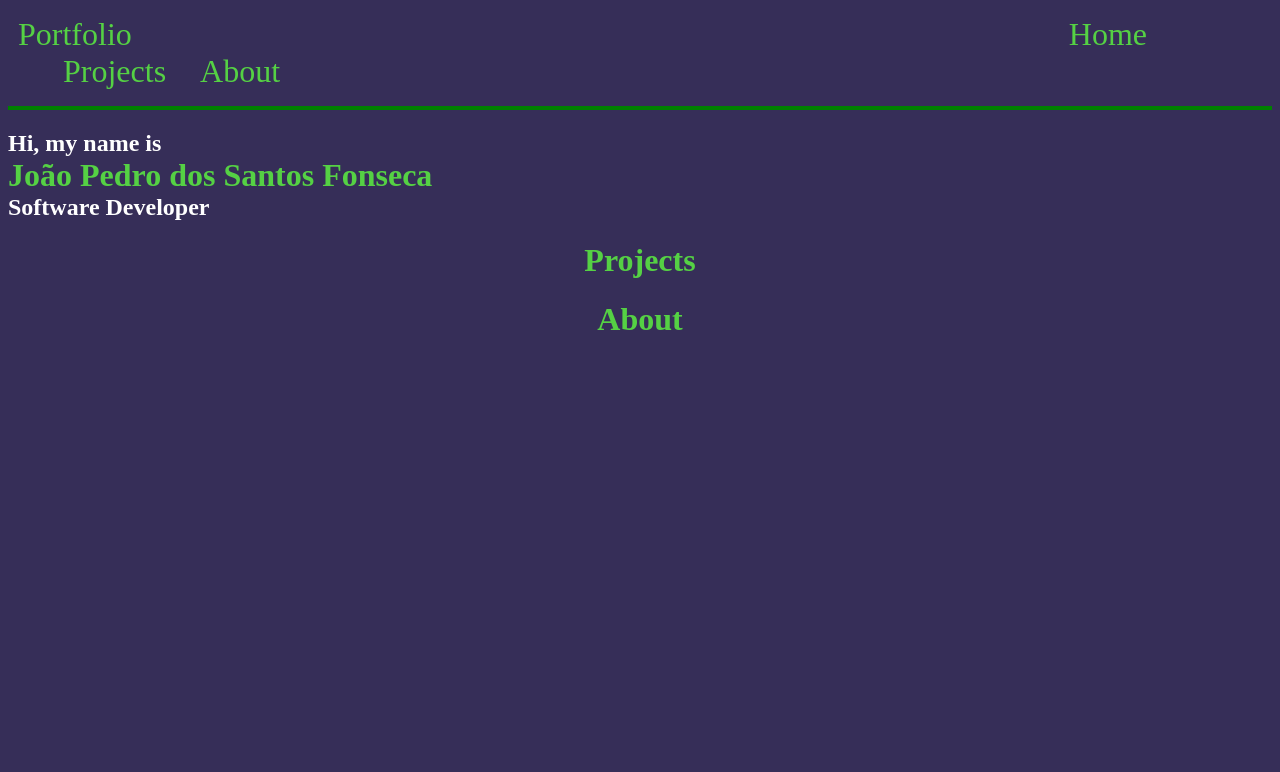
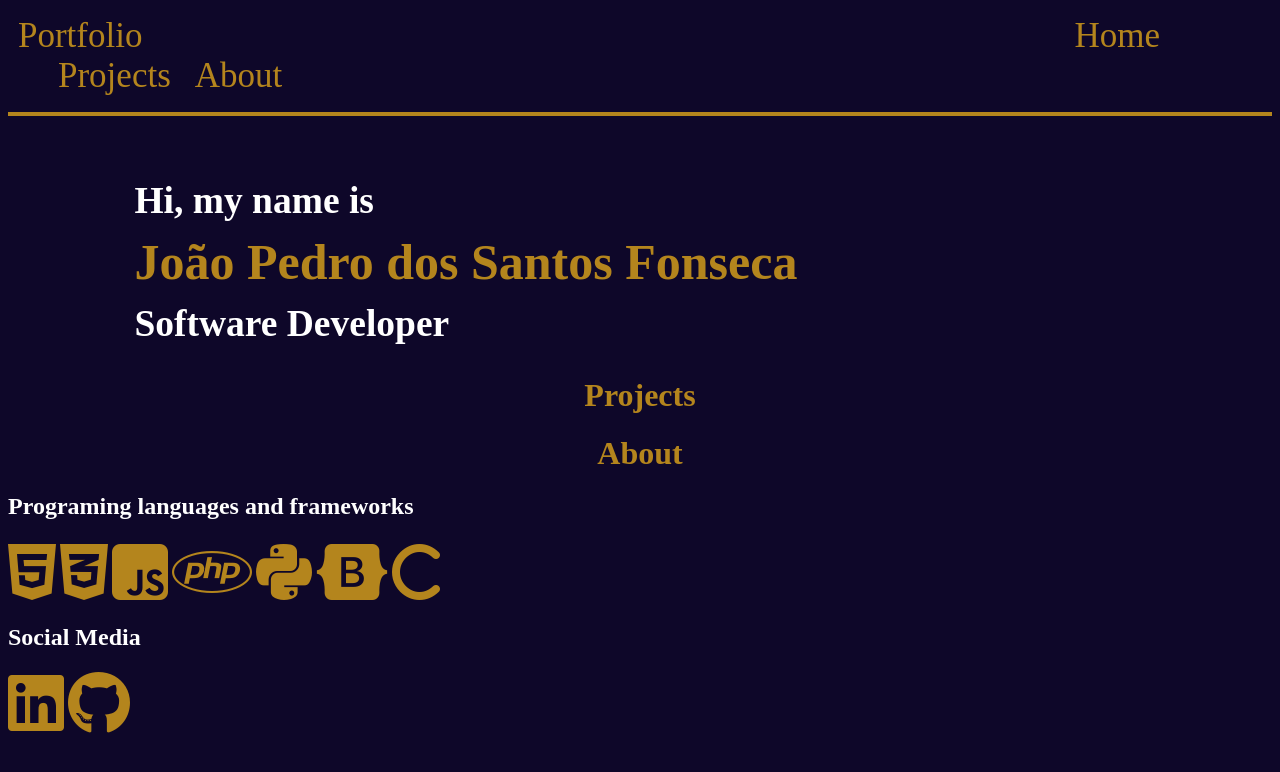
Before and after one commit to joaosnts22/portfolio, a plain HTML site: page index.html in a window 1280 px wide. Drawn offline with Linux system fonts and the light colour scheme.

Commit message:
Troca de cores, social media e linguagens

```diff
--- a/index.html
+++ b/index.html
@@ -5,11 +5,14 @@
     <meta charset="UTF-8">
     <meta http-equiv="X-UA-Compatible" content="IE=edge">
     <meta name="viewport" content="width=device-width, initial-scale=1.0">
+    <script src="https://kit.fontawesome.com/24bc77d803.js" crossorigin="anonymous"></script>
+    <link rel="stylesheet" href="path/to/font-mfizz/font-mfizz.css">
     <title>João Pedro</title>
 </head>
 <header>
     <div>
         <ul>
+            <!-- lista nao ordenada para o header, contendo titulo-->
             <li class="titulo"><a>Portfolio</a></li>
             <li><a>Home</a></li>
             <li><a>Projects</a></li>
@@ -19,11 +22,33 @@
 </div>
 </header>
 <hr>
-<body style="background-color: #362e58">
-    <h2>Hi, my name is</h2>
-    <h1 class="nome">João Pedro dos Santos Fonseca</h1>
-    <h2>Software Developer</h2>
+<!-- estilisando o background da pagina, para ser azul escuro -->
+<body style="background-color: #0e0729">
+
+    <div class="introducao">
+        <!-- introdução -->
+        <h2>Hi, my name is</h2>
+        <h1 class="nome">João Pedro dos Santos Fonseca</h1>
+        <h2>Software Developer</h2>
+    </div>
+    <!-- <img class="foto" src="eufoto1.png"> !-->
+    <!-- parte de projetos -->
     <h1 class="pj">Projects</h1>
 </body>
-<footer><h1 class="abt">About</h1></footer>
+<!-- parte Sobre mim -->
+<footer><h1 class="abt">About</h1>
+    <h2 class="program"> Programing languages and frameworks</h2>
+    <!-- icones do font aweasome para linguagens de programacao -->
+    <a href="https://html.spec.whatwg.org/multipage/" target="_blank"><i class="fa-brands fa-html5 fa-4x"></i></a>
+    <a href="https://www.w3.org/Style/CSS/Overview.en.html" target="_blank"><i class="fa-brands fa-css3-alt fa-4x"></i></a>
+    <a href="https://developer.oracle.com/languages/javascript.html" target="_blank"><i class="fa-brands fa-square-js fa-4x"></i></a>
+    <a href="https://www.php.net/" target="_blank"><i class="fa-brands fa-php fa-4x"></i></a>
+    <a href="https://www.python.org/" target="_blank"><i class="fa-brands fa-python fa-4x"></i></a>
+    <a href="https://getbootstrap.com/" target="_blank"><i class="fa-brands fa-bootstrap fa-4x"></i></a>
+    <a href="https://devdocs.io/c/" target="_blank"><i class="fa-solid fa-c fa-4x"></i></a>
+    <h2 class="redes">Social Media</h2>
+    <!-- icones do font aweasome para redes sociais -->
+    <a href="https://www.linkedin.com/in/joaosnts22/" target="_blank"><i class="fa-brands fa-linkedin fa-4x"></i></a>
+    <a href="https://github.com/joaosnts22" target="_blank"><i class="fa-brands fa-github fa-4x"></i></a>
+</footer>
 </html>
--- a/style.css
+++ b/style.css
@@ -1,14 +1,17 @@
+/* header */
 li{
-    color: #55d144;
+    color: #b4851d;
 }
 h2{
     color:rgb(255, 255, 255);
 }
+/* header */
 li{
-    font-size: 32px;
+    font-size: 35px;
     display: inline;
-    margin: 15px;
+    margin: 10px;
 }
+/* cabecalho */
 #cab{
     margin-left: 79%;
 
@@ -18,18 +21,37 @@ li{
     margin-right: 75%;
 }
 .nome{
-    color:#55d144;
+    color:#b4851d;
     margin-top: -20px;
     margin-bottom: -20px;
 }
+/* linha que separa o header do body */
 hr{
-    border: 2px solid green;
+    border: 2px solid #b4851d;
 }
+/* Projects */
 .pj{
-    color:#55d144;
+    color:#b4851d;
     text-align: center;
 }
+/* about */
 .abt{
-    color:#55d144;
+    color:#b4851d;
     text-align: center;
 }
+/* troca cor de todas as redes sociais e linguagens */
+.fa-brands,.fa-solid{
+    color: #b4851d;
+}
+.redes,.program{
+    color: white;
+}
+.introducao{
+    font-size: 25px;
+    margin-top: 5%;
+    margin-left: 10%;
+}
+/*.foto{
+    border-radius: 50%;
+    margin-left: 1000px;
+}*/
```
